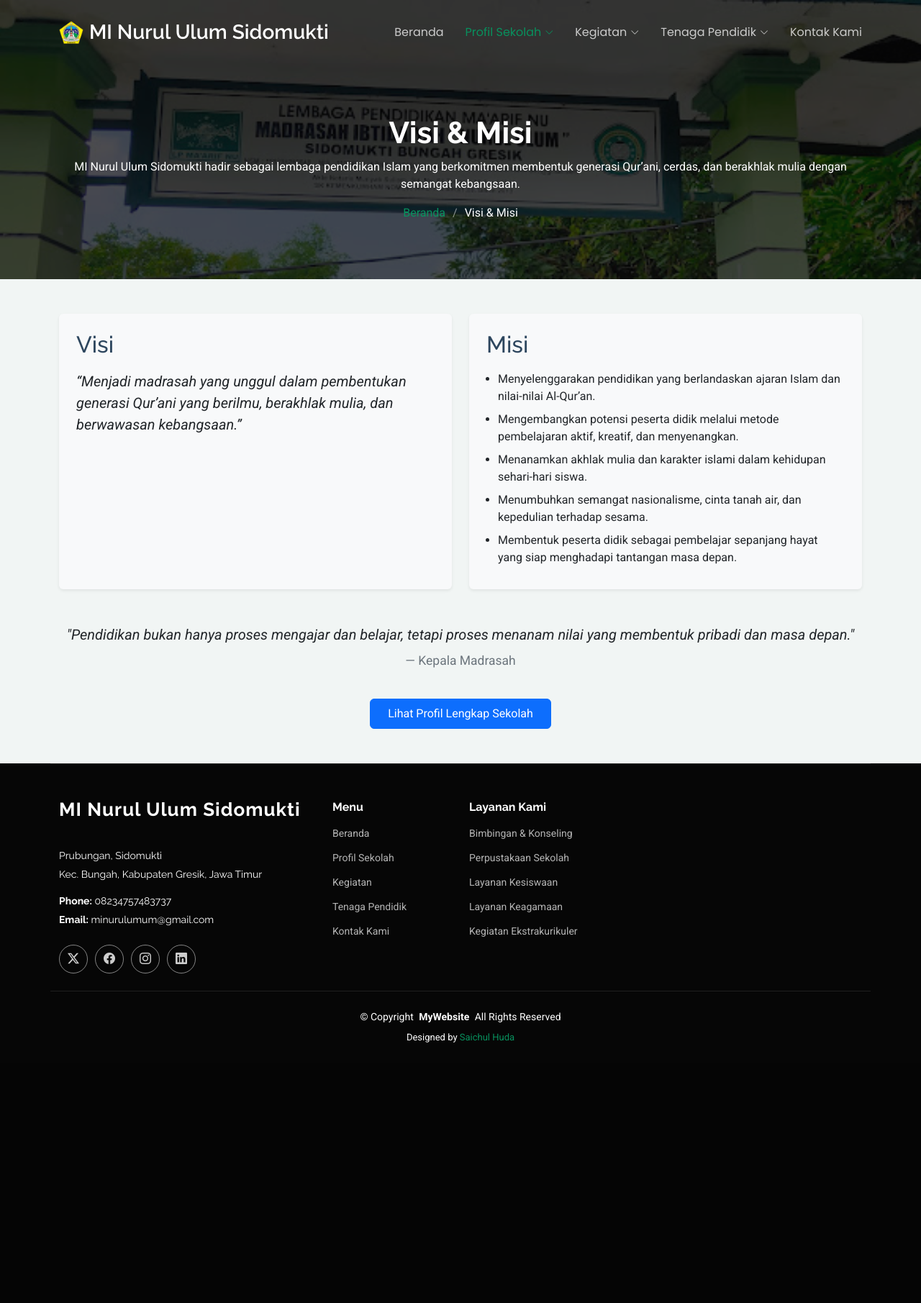
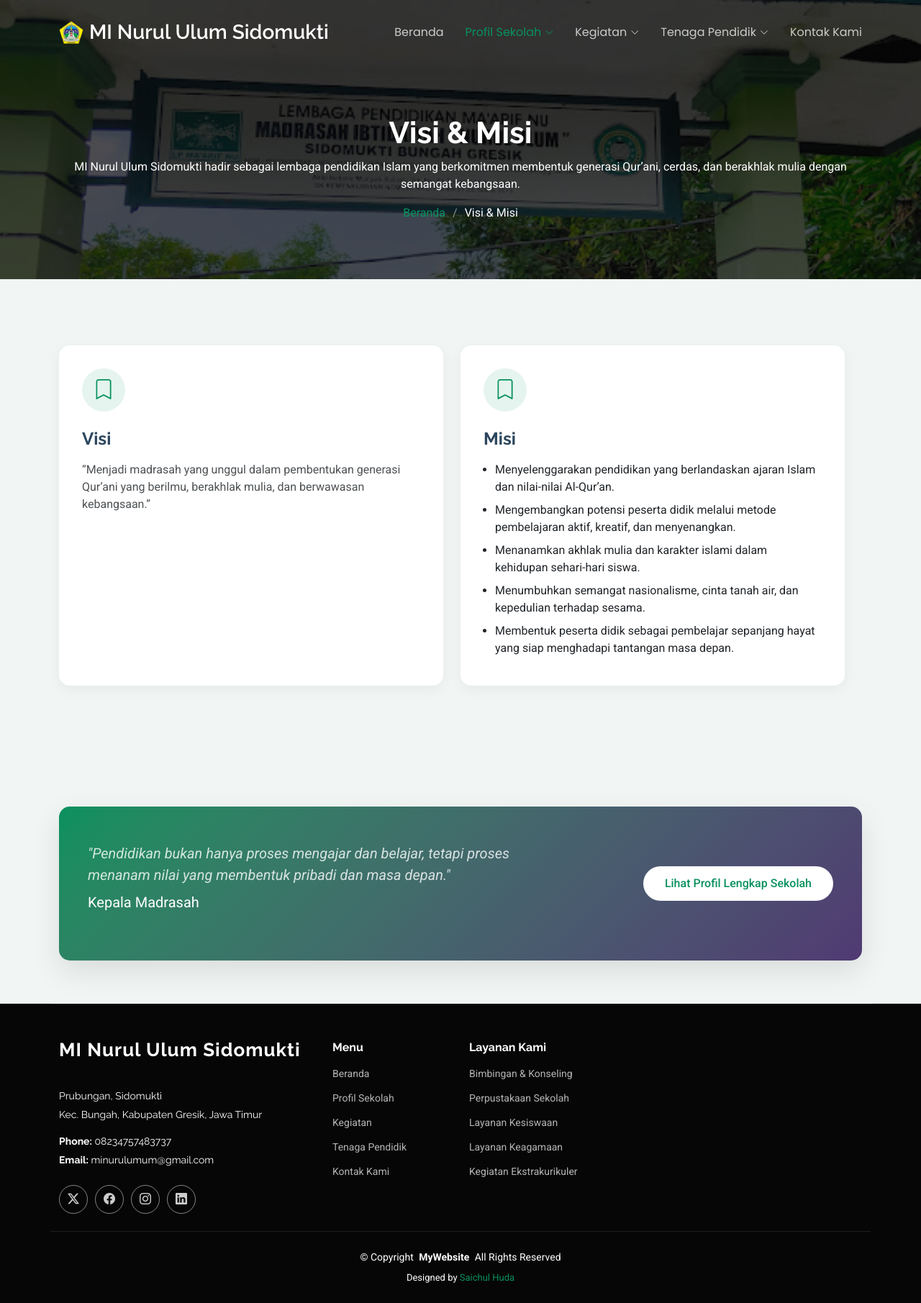
Before and after one commit to SaichulHuda95/mi_sidomukti, a PHP site: page /visi_misi in a window 1280 px wide. Shown: the whole page at 72% size. Before the commit the page ends 1449 px from the top, so only its background shows below. Run offline with PHP 8.4, Linux system fonts and the light colour scheme.

Commit message:
update page profil & visi misi

```diff
--- a/visi_misi.php
+++ b/visi_misi.php
@@ -18,24 +18,31 @@
     <!-- End Page Title -->
 
     <!-- Visi & Misi Section -->
-    <section class="section section-vision-mission py-5">
+    <section id="about" class="about section">
         <div class="container" data-aos="fade-up">
             <div class="row gy-4 align-items-stretch">
 
-                <!-- Visi -->
-                <div class="col-lg-6">
-                    <div class="visi-box p-4 bg-light rounded shadow-sm h-100">
-                        <h2 class="mb-3">Visi</h2>
-                        <p class="fs-5 fst-italic">
+                <div class="row mission-vision-row g-4">
+                    <!-- visi -->
+                    <div class="col-md-6" data-aos="fade-up" data-aos-delay="100">
+                        <div class="value-card h-100">
+                            <div class="card-icon">
+                                <i class="bi bi-bookmark"></i>
+                            </div>
+                            <h3>Visi</h3>
+                            <p>
                                 “Menjadi madrasah yang unggul dalam pembentukan generasi Qur’ani yang berilmu, berakhlak mulia, dan berwawasan kebangsaan.”
                             </p>
                         </div>
                     </div>
 
-                <!-- Misi -->
-                <div class="col-lg-6">
-                    <div class="misi-box p-4 bg-light rounded shadow-sm h-100">
-                        <h2 class="mb-3">Misi</h2>
+                    <!-- misi -->
+                    <div class="col-md-6" data-aos="fade-up" data-aos-delay="200">
+                        <div class="value-card h-100">
+                            <div class="card-icon">
+                                <i class="bi bi-bookmark"></i>
+                            </div>
+                            <h3>Misi</h3>
                             <ul class="mb-0 ps-3">
                                 <li class="mb-2">Menyelenggarakan pendidikan yang berlandaskan ajaran Islam dan nilai-nilai Al-Qur’an.</li>
                                 <li class="mb-2">Mengembangkan potensi peserta didik melalui metode pembelajaran aktif, kreatif, dan menyenangkan.</li>
@@ -45,29 +52,34 @@
                             </ul>
                         </div>
                     </div>
-
-            </div>
-
-            <!-- Kutipan Filosofis -->
-            <div class="row mt-5">
-                <div class="col-lg-12 text-center">
-                    <blockquote class="blockquote">
-                        <p class="mb-0 fst-italic fs-5">"Pendidikan bukan hanya proses mengajar dan belajar, tetapi proses menanam nilai yang membentuk pribadi dan masa depan."</p>
-                        <footer class="blockquote-footer mt-2">Kepala Madrasah</footer>
-                    </blockquote>
-                </div>
-            </div>
-
-            <!-- CTA (Opsional) -->
-            <div class="row mt-4">
-                <div class="col-lg-12 text-center">
-                    <a href="profil" class="btn btn-primary px-4 py-2">Lihat Profil Lengkap Sekolah</a>
-                </div>
                 </div>
 
             </div>
     </section>
     <!-- End Visi & Misi Section -->
 
+    <!-- CTA -->
+    <section id="students-life" class="students-life section">
+        <div class="container" data-aos="fade-up" data-aos-delay="100">
+            <div class="cta-wrapper mt-5" data-aos="fade-up" data-aos-delay="200">
+                <div class="cta-content">
+                    <div class="row align-items-center">
+                        <div class="col-lg-8" data-aos="fade-right" data-aos-delay="300">
+                            <blockquote class="blockquote">
+                                <p class="mb-0 fst-italic fs-5">"Pendidikan bukan hanya proses mengajar dan belajar, tetapi proses menanam nilai yang membentuk pribadi dan masa depan."</p>
+                                <footer class="blockquote mt-2">Kepala Madrasah</footer>
+                            </blockquote>
+                        </div>
+                        <div class="col-lg-4" data-aos="fade-left" data-aos-delay="400">
+                            <div class="cta-buttons">
+                                <a href="profil" class="btn btn-primary">Lihat Profil Lengkap Sekolah</a>
+                            </div>
+                        </div>
+                    </div>
+                </div>
+            </div>
+        </div>
+    </section>
+
 </main>
 <?php include_once("footer.php") ?>
```
Also changed, not shown: profil.php (+16 -0 lines). Lines whose indentation alone changed are shown as unchanged.
